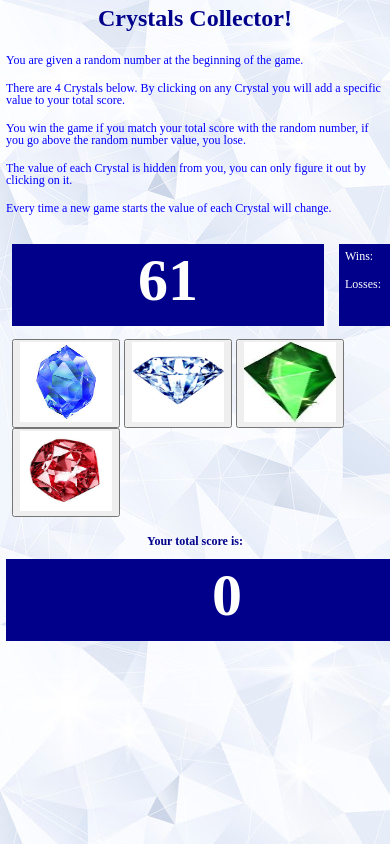
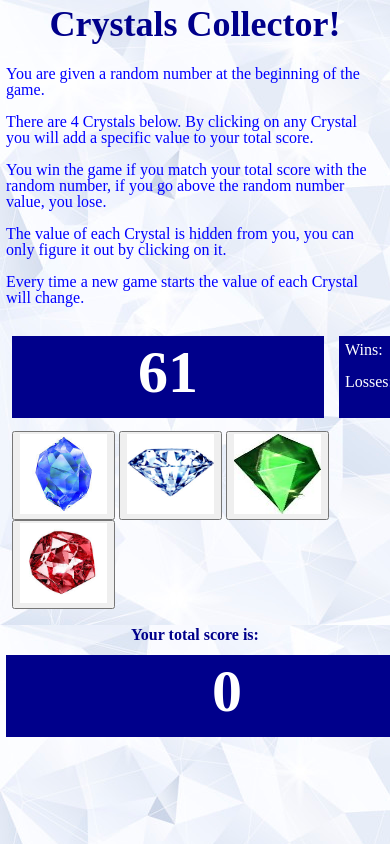
Before and after one commit to sergioardz/unit-4-game, a plain HTML site: page index.html in a window 390 px wide. Shown: the top 844 px of the page. Drawn offline with nearby package versions, Linux system fonts and the light colour scheme.

Commit message:
media query added

```diff
--- a/assets/css/style.css
+++ b/assets/css/style.css
@@ -86,3 +86,17 @@ body {
 #header {
     text-align: center;
 }
+
+@media screen and (max-width: 468px) {
+    img {
+        width: 87px;
+    }
+
+    p {
+        font-size: 16px;
+    }
+
+    h1 {
+        font-size: 36px;
+    }
+}
```
